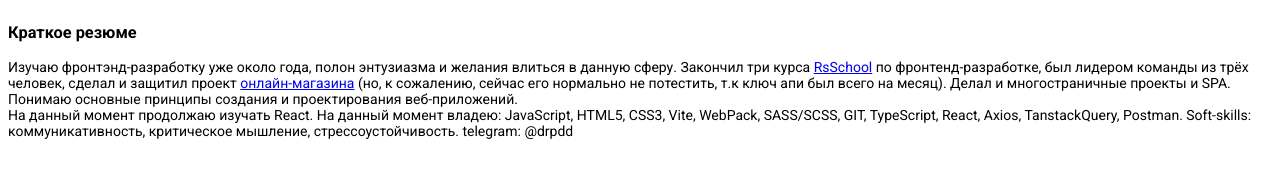
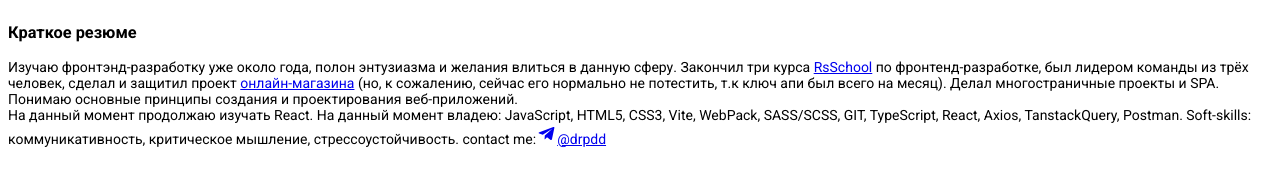
Before and after one commit to dropthedead/weather-app, a React (Vite) app in the folder weather-app/: page /about in a window 1280 px wide. Shown: the part 217-402 px from the top of the page. Built offline with nearby package versions, Linux system fonts and the light colour scheme; no server answers.

Commit message:
feat: mui-icons

```diff
--- a/weather-app/package.json
+++ b/weather-app/package.json
@@ -12,6 +12,7 @@
   "dependencies": {
     "@emotion/react": "^11.13.0",
     "@emotion/styled": "^11.13.0",
+    "@mui/icons-material": "^5.16.4",
     "@mui/material": "^5.16.4",
     "react": "^18.3.1",
     "react-dom": "^18.3.1",
--- a/weather-app/src/pages/About/about.tsx
+++ b/weather-app/src/pages/About/about.tsx
@@ -1,3 +1,5 @@
+import TelegramIcon from '@mui/icons-material/Telegram';
+
 function About() {
   return (
     <>
@@ -15,12 +17,15 @@ function About() {
           онлайн-магазина
         </a>{' '}
         (но, к сожалению, сейчас его нормально не потестить, т.к ключ апи был
-        всего на месяц). Делал и многостраничные проекты и SPA. Понимаю основные
+        всего на месяц). Делал многостраничные проекты и SPA. Понимаю основные
         принципы создания и проектирования веб-приложений. <br></br> На данный
         момент продолжаю изучать React. На данный момент владею: JavaScript,
         HTML5, CSS3, Vite, WebPack, SASS/SCSS, GIT, TypeScript, React, Axios,
         TanstackQuery, Postman. Soft-skills: коммуникативность, критическое
-        мышление, стрессоустойчивость. telegram: @drpdd
+        мышление, стрессоустойчивость. contact me:
+        <a href='https://t.me/drpdd' target='blank'>
+          <TelegramIcon></TelegramIcon>@drpdd
+        </a>
       </div>
     </>
   );
--- a/weather-app/src/utils/CONSTANTS.ts
+++ b/weather-app/src/utils/CONSTANTS.ts
@@ -1,3 +1,3 @@
 export const API_KEY_WEATHER: string = '38f4f0c3c4904ec0abc115219240607';
-export const DAYS: number = 10;
+export const DAYS: number = 3;
 export const API_KEY_MAPS: string = 'b119b8c2-61cf-41c5-9051-668aa960c610';
```
Also changed, not shown: 1 other file (tests, documents, lock files or other folders).
